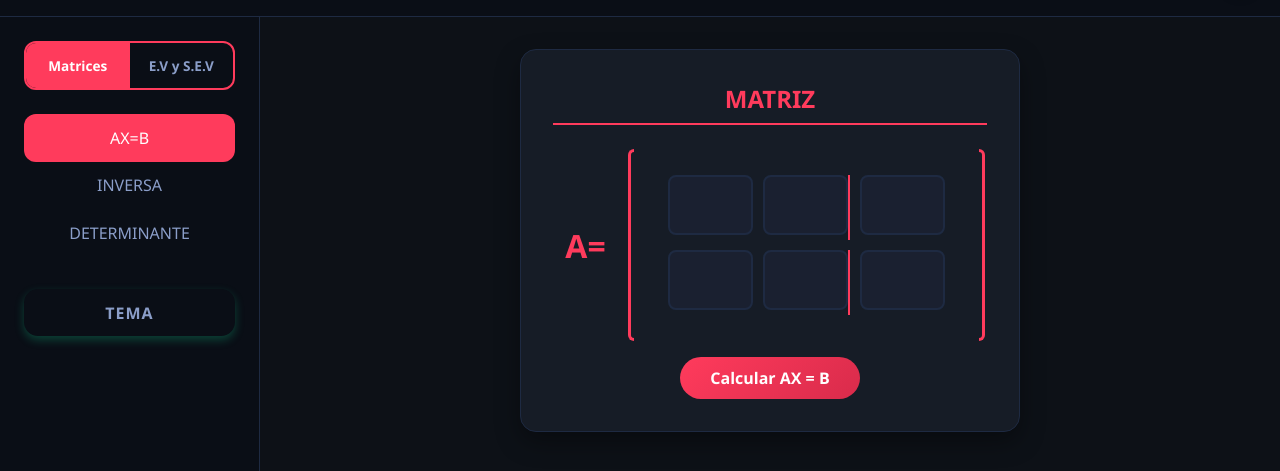
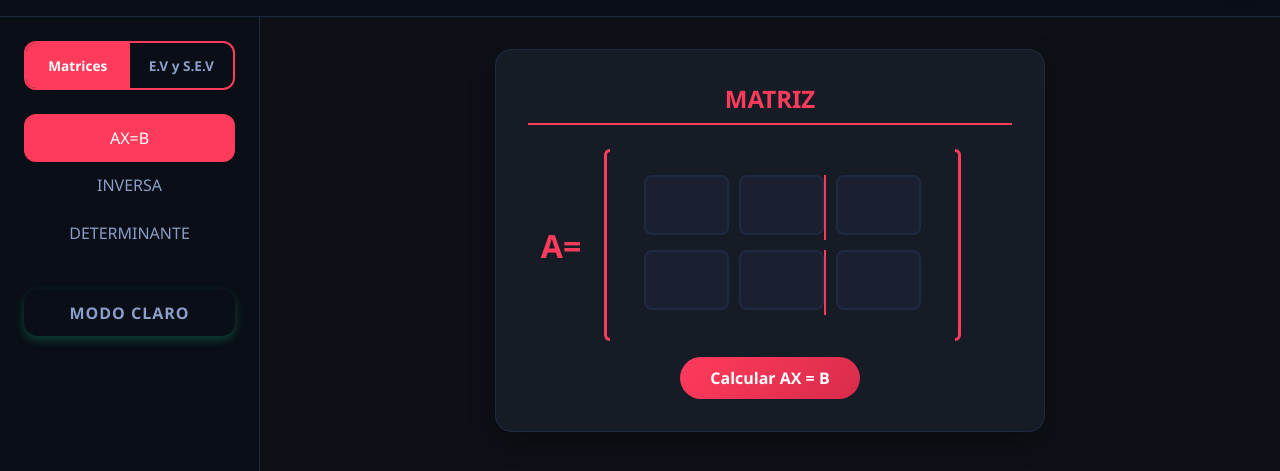
Before and after one commit to ChituChitu05/GAUSS_JORDAN, a website with bundled scripts: page index.html in a window 1280 px wide. Shown: the part 65-536 px from the top of the page. Built offline with nearby package versions, Linux system fonts and the light colour scheme.

Commit message:
fix:same size main section ev/matrix

```diff
--- a/CSS/main.css
+++ b/CSS/main.css
@@ -146,7 +146,8 @@ section {
     margin-bottom: 2rem;
     border: 1px solid var(--border);
     width: fit-content;
-    min-width: fit-content;
+    min-width: 550px;
+    min-height: 350px;
     max-width: none;
     margin-left: auto;
     margin-right: auto;
--- a/JS/main.js
+++ b/JS/main.js
@@ -87,7 +87,7 @@ function buildAside() {
     aside.appendChild(ul);
 
     // Toggle tema
-    const themeBtn = UI.createButton("themeToggle", "TEMA");
+    const themeBtn = UI.createButton("themeToggle", "MODO CLARO");
     themeBtn.addEventListener("click", () => {
         document.body.classList.toggle("light");
         themeBtn.textContent = document.body.classList.contains("light") ? "MODO OSCURO" : "MODO CLARO";
--- a/index.html
+++ b/index.html
@@ -18,7 +18,7 @@
             <li><button class="btn" id="inversa">INVERSA</button></li>
             <li><button class="btn" id="determinante">DETERMINANTE</button></li>
         </ul>
-        <button id="themeToggle">TEMA</button>
+        <button id="themeToggle">MODO CLARO</button>
     </aside>
     <article id="article"></article>
 
```
